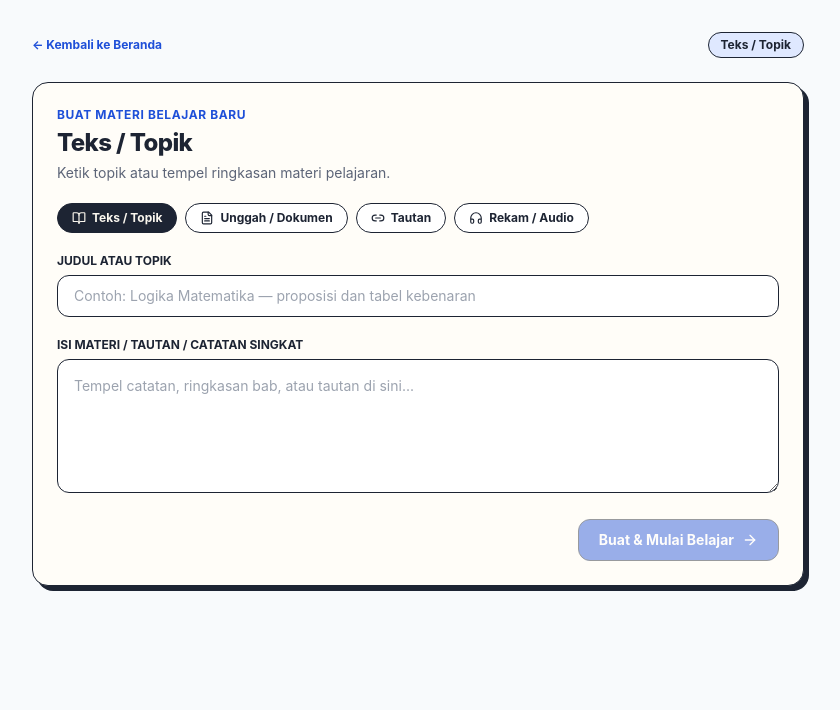
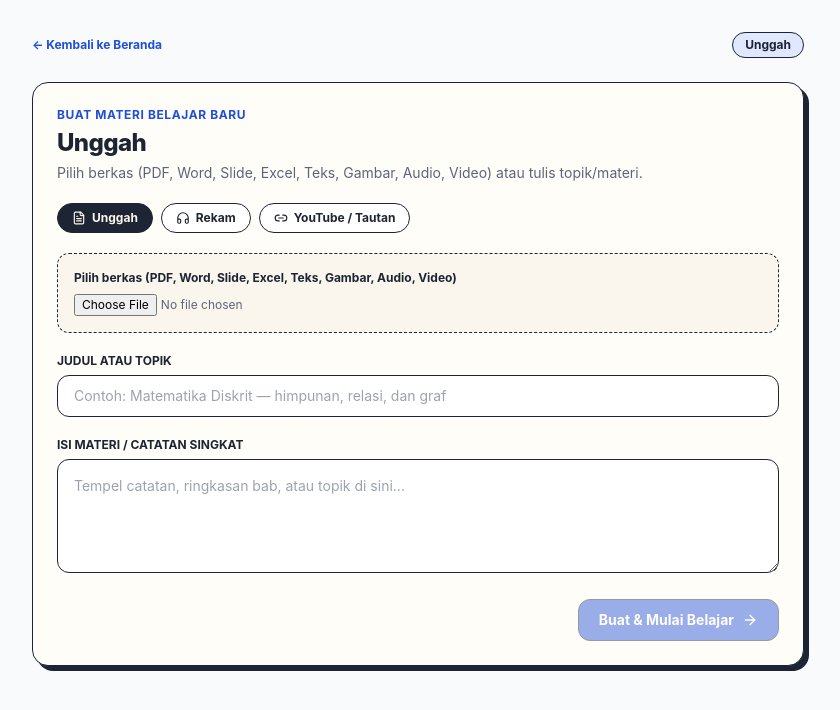
Before and after one commit to rafizaki016-sys/kupas.app, a Next.js app: page /lessons/new in a window 1280 px wide. Shown: the top 710 px of the page, without its empty margins (222-1062 px from the left). Built offline with nearby package versions, Linux system fonts and the light colour scheme.

Commit message:
Refactor NewLessonContent for source normalization
Refactor source handling and improve title cleaning logic.

```diff
--- a/src/app/lessons/new/page.tsx
+++ b/src/app/lessons/new/page.tsx
@@ -3,23 +3,33 @@
 import { Suspense, useEffect, useRef, useState, type FormEvent } from "react";
 import Link from "next/link";
 import { useRouter, useSearchParams } from "next/navigation";
-import { ArrowRight, BookOpen, FileText, Headphones, Link2, Sparkles } from "lucide-react";
+import { ArrowRight, FileText, Headphones, Link2, Sparkles } from "lucide-react";
 import {
+  cleanTopicFromInput,
   generateStudyNoteFromInput,
   upsertStudyNote,
   type NoteKind,
   type StudyNote,
 } from "@/lib/kupas-store";
 
+type SourceMode = "upload" | "record" | "link";
+
+function normalizeSourceMode(raw: string | null): SourceMode {
+  if (raw === "record") return "record";
+  if (raw === "link") return "link";
+  return "upload";
+}
+
 function NewLessonContent() {
   const router = useRouter();
   const searchParams = useSearchParams();
 
-  const initialSource = searchParams.get("source") || "text";
+  const initialSource = normalizeSourceMode(searchParams.get("source"));
   const initialQuery = searchParams.get("q") || "";
+  const cleanedInitialQuery = cleanTopicFromInput(initialQuery);
 
-  const [source, setSource] = useState<string>(initialSource);
-  const [title, setTitle] = useState<string>(initialQuery);
+  const [source, setSource] = useState<SourceMode>(initialSource);
+  const [title, setTitle] = useState<string>(cleanedInitialQuery);
   const [content, setContent] = useState<string>(initialQuery);
   const [creating, setCreating] = useState<boolean>(false);
 
@@ -29,15 +39,17 @@ function NewLessonContent() {
   useEffect(() => {
     setSource(initialSource);
     if (initialQuery) {
-      setTitle(initialQuery);
+      setTitle(cleanTopicFromInput(initialQuery));
       setContent(initialQuery);
     }
   }, [initialSource, initialQuery]);
 
-  async function handleCreate(rawQuery: string, rawSource: string, customTitle?: string) {
+  async function handleCreate(rawQuery: string, rawSource: SourceMode, customTitle?: string) {
     if (isSubmittingRef.current) return;
     const textValue = rawQuery.trim() || content.trim() || title.trim();
     if (!textValue) return;
+
+    const cleanTitle = cleanTopicFromInput((customTitle ?? title).trim() || textValue);
 
     isSubmittingRef.current = true;
     setCreating(true);
@@ -47,7 +59,7 @@ function NewLessonContent() {
         method: "POST",
         headers: { "Content-Type": "application/json" },
         body: JSON.stringify({
-          title: (customTitle ?? title).trim() || textValue,
+          title: cleanTitle,
           content: textValue,
           source: rawSource,
         }),
@@ -56,8 +68,12 @@ function NewLessonContent() {
       if (res.ok) {
         const data = (await res.json()) as { note?: StudyNote };
         if (data.note) {
-          upsertStudyNote(data.note);
-          router.push(`/lessons/${data.note.id}`);
+          const finalNote: StudyNote = {
+            ...data.note,
+            title: cleanTitle || data.note.title,
+          };
+          upsertStudyNote(finalNote);
+          router.push(`/lessons/${finalNote.id}`);
           return;
         }
       }
@@ -67,9 +83,12 @@ function NewLessonContent() {
 
     const fallbackNote = generateStudyNoteFromInput({
       source: rawSource,
-      query: textValue,
+      query: cleanTitle || textValue,
     });
-    upsertStudyNote(fallbackNote);
+    upsertStudyNote({
+      ...fallbackNote,
+      title: cleanTitle || fallbackNote.title,
+    });
     router.push(`/lessons/${fallbackNote.id}`);
   }
 
@@ -83,7 +102,7 @@ function NewLessonContent() {
 
     setCreating(true);
     const timer = setTimeout(() => {
-      void handleCreate(cleanQuery, initialSource, cleanQuery);
+      void handleCreate(cleanQuery, initialSource, cleanTopicFromInput(cleanQuery));
     }, 350);
 
     return () => clearTimeout(timer);
@@ -97,37 +116,36 @@ function NewLessonContent() {
     void handleCreate(combined, source, title.trim() || combined);
   }
 
-  const kindBadge: Record<NoteKind, { label: string; hint: string }> = {
+  const kindMeta: Record<NoteKind, { label: string; hint: string; placeholder: string }> = {
+    pdf: {
+      label: "Unggah",
+      hint: "Pilih berkas (PDF, Word, Slide, Excel, Teks, Gambar, Audio, Video) atau tulis topik/materi.",
+      placeholder: "Contoh: Matematika Diskrit — himpunan, relasi, dan graf",
+    },
+    audio: {
+      label: "Rekam",
+      hint: "Masukkan topik atau ringkasan singkat dari rekaman kelas/suara.",
+      placeholder: "Contoh: Ringkasan rekaman kuliah struktur data",
+    },
+    youtube: {
+      label: "YouTube / Tautan",
+      hint: "Tempel tautan YouTube atau artikel web — judul topik akan dirapikan otomatis.",
+      placeholder: "Tempel tautan YouTube atau artikel di sini...",
+    },
     text: {
-      label: "Teks / Topik",
-      hint: "Ketik topik atau tempel ringkasan materi pelajaran.",
-    },
-    pdf: {
-      label: "Dokumen / Unggah",
-      hint: "Masukkan judul atau isi ringkasan dokumen yang ingin dipelajari.",
+      label: "Unggah",
+      hint: "Ketik topik atau materi pelajaran.",
+      placeholder: "Ketik topik pelajaran...",
     },
     slide: {
-      label: "Slide Presentasi",
-      hint: "Masukkan poin slide kuliah atau presentasi.",
-    },
-    audio: {
-      label: "Rekam / Audio",
-      hint: "Masukkan topik atau transkrip singkat rekaman kelas.",
-    },
-    youtube: {
-      label: "Tautan / YouTube",
-      hint: "Tempel tautan video/artikel atau topik video yang ingin dipelajari.",
+      label: "Unggah",
+      hint: "Masukkan materi slide.",
+      placeholder: "Ketik materi slide...",
     },
   };
 
   const activeKind: NoteKind =
-    source === "record"
-      ? "audio"
-      : source === "upload"
-        ? "pdf"
-        : source === "link"
-          ? "youtube"
-          : "text";
+    source === "record" ? "audio" : source === "link" ? "youtube" : "pdf";
 
   return (
     <main className="mx-auto max-w-[820px] space-y-6 px-4 py-8 sm:px-6">
@@ -139,7 +157,7 @@ function NewLessonContent() {
           <span>← Kembali ke Beranda</span>
         </Link>
         <span className="rounded-full border-[1.5px] border-[#1d2433] bg-[#dfe8ff] px-3 py-1 text-xs font-bold text-[#1d2433]">
-          {kindBadge[activeKind].label}
+          {kindMeta[activeKind].label}
         </span>
       </div>
 
@@ -149,10 +167,10 @@ function NewLessonContent() {
             <Sparkles className="h-5 w-5 animate-pulse" aria-hidden="true" />
           </div>
           <h1 className="mt-4 text-xl font-extrabold text-[#1d2433]">
-            Menyusun catatan, kartu hafalan, dan kuis...
+            Menyusun bab, catatan, kuis, dan flashcard...
           </h1>
           <p className="mt-1.5 text-sm text-[#5d6578]">
-            Topik: <strong className="text-[#1d2433]">{initialQuery || title}</strong>
+            Topik: <strong className="text-[#1d2433]">{cleanedInitialQuery || title}</strong>
           </p>
         </div>
       ) : (
@@ -165,17 +183,16 @@ function NewLessonContent() {
               Buat Materi Belajar Baru
             </p>
             <h1 className="mt-1 text-2xl font-extrabold tracking-tight text-[#1d2433]">
-              {kindBadge[activeKind].label}
+              {kindMeta[activeKind].label}
             </h1>
-            <p className="mt-1 text-sm text-[#5d6578]">{kindBadge[activeKind].hint}</p>
+            <p className="mt-1 text-sm text-[#5d6578]">{kindMeta[activeKind].hint}</p>
           </div>
 
           <div className="flex flex-wrap gap-2">
             {[
-              { id: "text", label: "Teks / Topik", icon: BookOpen },
-              { id: "upload", label: "Unggah / Dokumen", icon: FileText },
-              { id: "link", label: "Tautan", icon: Link2 },
-              { id: "record", label: "Rekam / Audio", icon: Headphones },
+              { id: "upload" as SourceMode, label: "Unggah", icon: FileText },
+              { id: "record" as SourceMode, label: "Rekam", icon: Headphones },
+              { id: "link" as SourceMode, label: "YouTube / Tautan", icon: Link2 },
             ].map((tab) => {
               const Icon = tab.icon;
               const selected = source === tab.id;
@@ -197,6 +214,27 @@ function NewLessonContent() {
             })}
           </div>
 
+          {source === "upload" && (
+            <div className="rounded-xl border-[1.5px] border-dashed border-[#1d2433] bg-[#faf6ee] p-4">
+              <label htmlFor="file-upload" className="block text-xs font-bold text-[#1d2433]">
+                Pilih berkas (PDF, Word, Slide, Excel, Teks, Gambar, Audio, Video)
+              </label>
+              <input
+                id="file-upload"
+                type="file"
+                accept=".pdf,.doc,.docx,.ppt,.pptx,.xls,.xlsx,.txt,.md,image/*,audio/*,video/*"
+                onChange={(e) => {
+                  const file = e.target.files?.[0];
+                  if (!file) return;
+                  const cleanName = cleanTopicFromInput(file.name.replace(/\.[^/.]+$/, ""));
+                  setTitle(cleanName);
+                  setContent((prev) => prev || cleanName);
+                }}
+                className="mt-2 block w-full text-xs text-[#5d6578]"
+              />
+            </div>
+          )}
+
           <div>
             <label htmlFor="lesson-title" className="block text-xs font-bold uppercase text-[#1d2433]">
               Judul atau Topik
@@ -206,21 +244,31 @@ function NewLessonContent() {
               type="text"
               value={title}
               onChange={(e) => setTitle(e.target.value)}
-              placeholder="Contoh: Logika Matematika — proposisi dan tabel kebenaran"
+              placeholder={kindMeta[activeKind].placeholder}
               className="mt-1.5 w-full rounded-xl border-[1.5px] border-[#1d2433] bg-white px-4 py-2.5 text-sm text-[#1d2433] focus:outline-none focus:ring-2 focus:ring-[#1e4fd8]"
             />
           </div>
 
           <div>
             <label htmlFor="lesson-content" className="block text-xs font-bold uppercase text-[#1d2433]">
-              Isi Materi / Tautan / Catatan Singkat
+              {source === "link" ? "Tautan YouTube / Artikel atau Topik" : "Isi Materi / Catatan Singkat"}
             </label>
             <textarea
               id="lesson-content"
-              rows={5}
+              rows={4}
               value={content}
-              onChange={(e) => setContent(e.target.value)}
-              placeholder="Tempel catatan, ringkasan bab, atau tautan di sini..."
+              onChange={(e) => {
+                const val = e.target.value;
+                setContent(val);
+                if (!title.trim() && val.trim()) {
+                  setTitle(cleanTopicFromInput(val));
+                }
+              }}
+              placeholder={
+                source === "link"
+                  ? "Tempel tautan YouTube atau artikel web di sini..."
+                  : "Tempel catatan, ringkasan bab, atau topik di sini..."
+              }
               className="mt-1.5 w-full rounded-xl border-[1.5px] border-[#1d2433] bg-white p-4 text-sm text-[#1d2433] focus:outline-none focus:ring-2 focus:ring-[#1e4fd8]"
             />
           </div>
```
